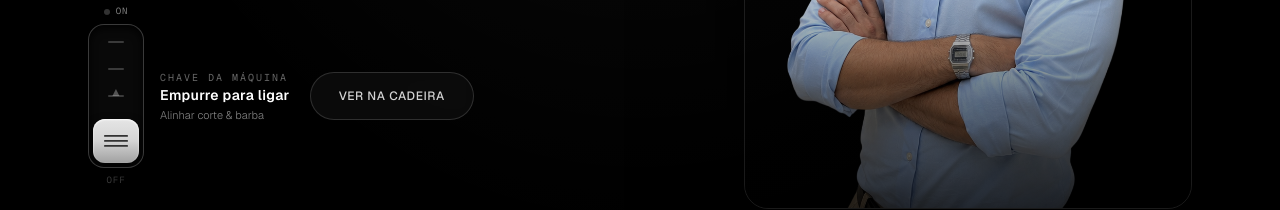
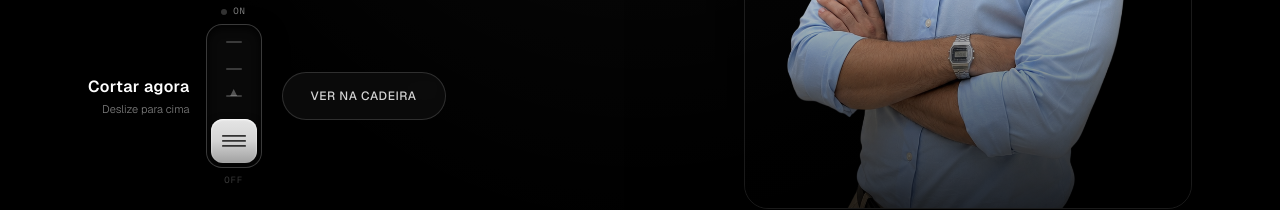
Before and after one commit to Rug-gieri/torrimba, a Next.js app: page / in a window 1280 px wide. Shown: the part 495-705 px from the top of the page. Built offline with nearby package versions, Linux system fonts and the light colour scheme; no server answers; a web font is replaced by a local one.

Commit message:
refactor(clipper): place switch button on the right side and rename text to 'Cortar agora'

```diff
--- a/components/ClipperSlider.tsx
+++ b/components/ClipperSlider.tsx
@@ -80,9 +80,18 @@ export default function ClipperSlider({
 
   return (
     <div className="flex items-center gap-4 select-none">
-      {/* Corpo da Chave Vertical da Máquina (ON / OFF lateral) */}
+      {/* Texto no lado esquerdo */}
+      <div className="flex flex-col items-end text-right">
+        <span className="text-base font-semibold tracking-wide text-white">
+          {isActivated ? "Ligando..." : "Cortar agora"}
+        </span>
+        <span className="text-[11px] text-white/50 font-light mt-0.5">
+          {isActivated ? "Indo para horários..." : "Deslize para cima"}
+        </span>
+      </div>
+
+      {/* Botão Switch no lado direito */}
       <div className="relative flex flex-col items-center">
-
         {/* Marcador ON no topo */}
         <div className="flex items-center gap-1.5 mb-1.5">
           <span
@@ -123,7 +132,7 @@ export default function ClipperSlider({
             <span className="text-xs font-mono animate-bounce">▲</span>
           </div>
 
-          {/* Switch / Alavanca Física de Polegar (arrasta de baixo para cima) */}
+          {/* Switch / Alavanca Física de Polegar */}
           <div
             onPointerDown={handlePointerDown}
             onPointerMove={handlePointerMove}
@@ -154,19 +163,6 @@ export default function ClipperSlider({
           OFF
         </span>
       </div>
-
-      {/* Rótulo e Instrução ao lado da chave */}
-      <div className="flex flex-col items-start text-left">
-        <span className="text-[10px] font-mono uppercase tracking-[0.2em] text-white/40">
-          CHAVE DA MÁQUINA
-        </span>
-        <span className="text-sm font-semibold tracking-wide text-white">
-          {isActivated ? "Ligada! Agendando..." : "Empurre para ligar"}
-        </span>
-        <span className="text-[11px] text-white/50 font-light mt-0.5">
-          {isActivated ? "Indo para horários..." : "Alinhar corte & barba"}
-        </span>
-      </div>
     </div>
   );
 }
```
